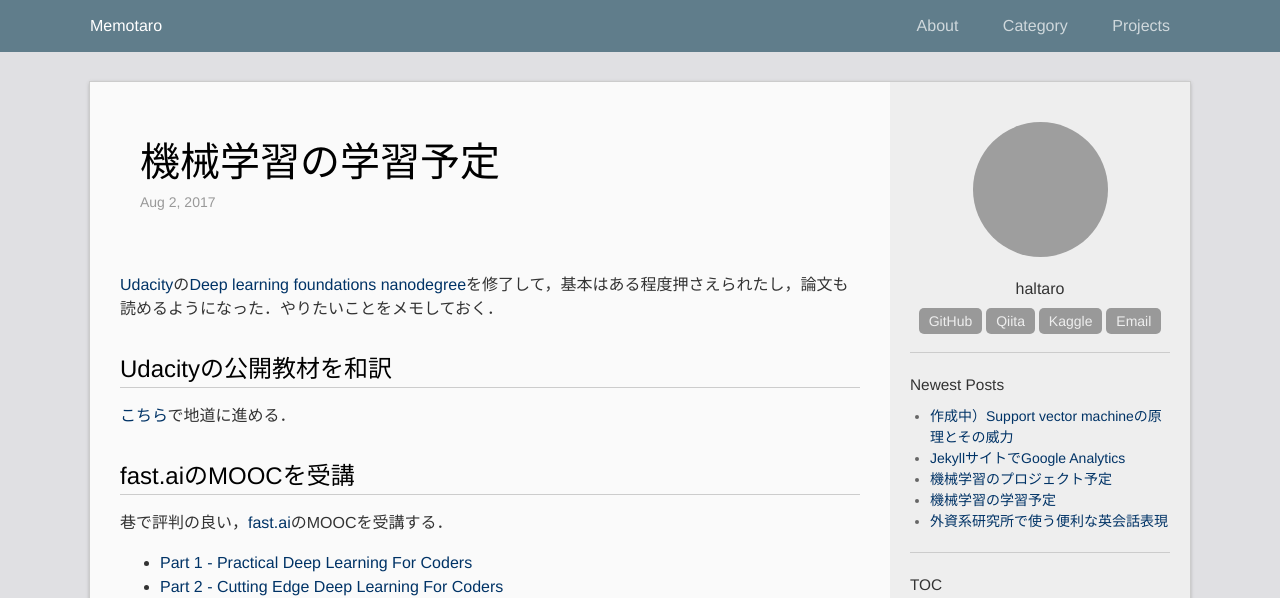
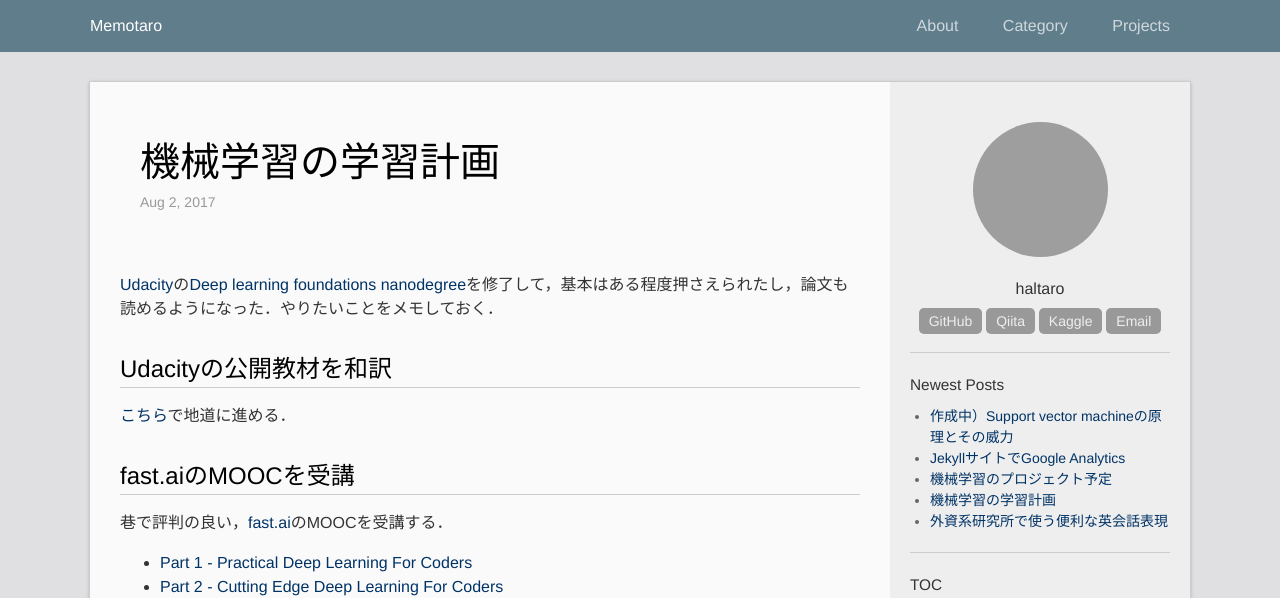
Before and after one commit to madoreenu/haltaro.github.io, a Jekyll site: the page built from _posts/2017-08-02-future-study-in-deep-learning.md, in a window 1280 px wide. Shown: the top 598 px of the page. Built offline with Jekyll 4.4.1, drawn with Linux system fonts in a browser that asks for light colours; grey boxes are pictures that could not be loaded.

Commit message:
Update 2017-08-02-future-study-in-deep-learning.md

```diff
--- a/_posts/2017-08-02-future-study-in-deep-learning.md
+++ b/_posts/2017-08-02-future-study-in-deep-learning.md
@@ -1,6 +1,6 @@
 ---
 layout: post
-title: 機械学習の学習予定
+title: 機械学習の学習計画
 updated: 2017-08-03 18:00
 categories:
  - machine learning
```
